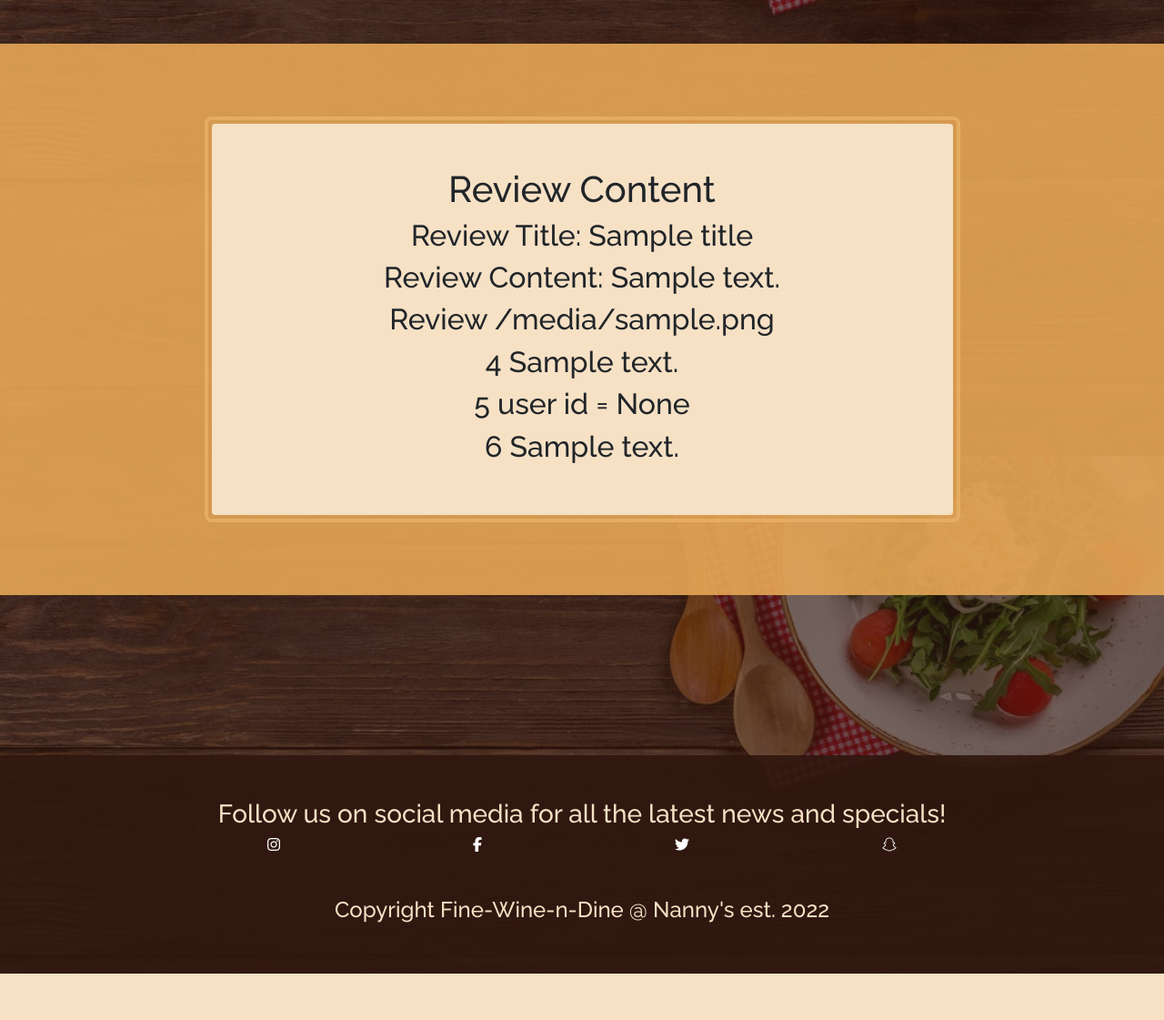
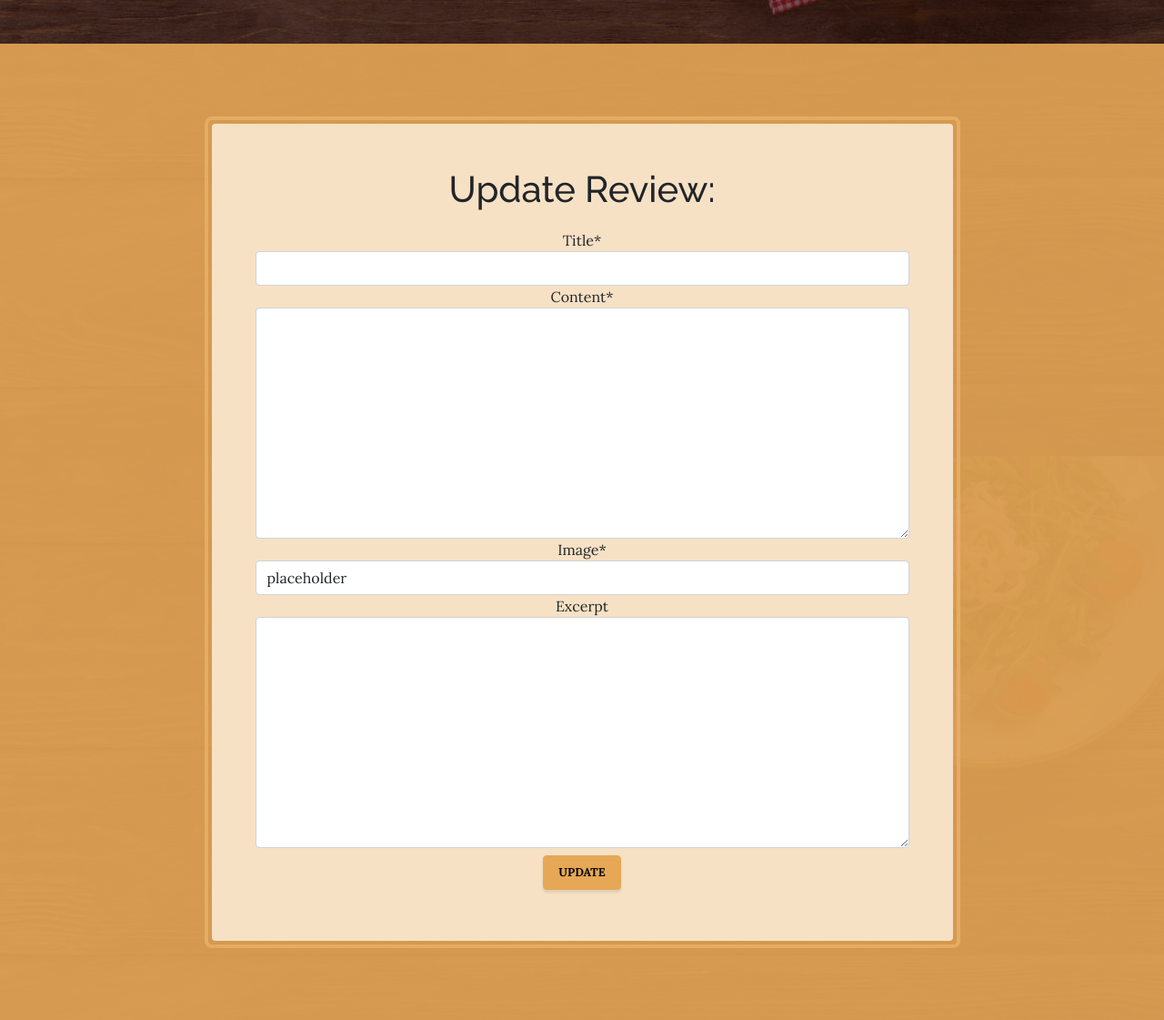
Before and after one commit to BrianStritch/Brian-Stritch-P4-Fine-Wine-n-Dine, a Django app: template templates/reviews/edit_review.html in a window 1280 px wide. Shown: the part 352-1473 px from the top of the page at 91% size. Before the commit the page ends 1422 px from the top, so only its background shows below. Run offline with Django 3.2, Linux system fonts and the light colour scheme; tables that the repository leaves empty hold one stand-in row (values such as "Sample post"); the template is opened without the code that fills it: values that come from a table or form of the project are taken from there, most other values are stand-ins (such as "Sample title", 1, 10 or a date in 2020); some libraries are stand-ins or nearby versions.

Commit message:
remove unused message from edit_review

```diff
--- a/templates/reviews/edit_review.html
+++ b/templates/reviews/edit_review.html
@@ -11,18 +11,6 @@
       <div class="col-xl-9 mx-auto">
         <div class="cta-inner bg-faded text-center rounded">
 
-            {% if new_review %}
-            <h1 id="msg">Thank you for your review, your review will be published shortly. </h1>
-            <div>
-              <h1>Review Content</h1>
-                  <h2> Review Title:  {{ title }}</h2>
-                  <h2> Review Content:  {{ content }}</h2>
-                  <h2> Review {{ featured_image }}</h2>
-                  <h2> 4 {{ excerpt }}</h2>
-                  <h2> 5 user id = {{ user.id }}</h2>
-                  <h2>6 {{ new_review }}</h2>
-              </div>
-            {% else %}
             <h1>Update Review:</h1>
             <form  method="POST" style="margin-top: 1.3em;">
 
@@ -34,7 +22,7 @@
 
 
             </form>
-            {% endif %}
+
 
 
 
```
